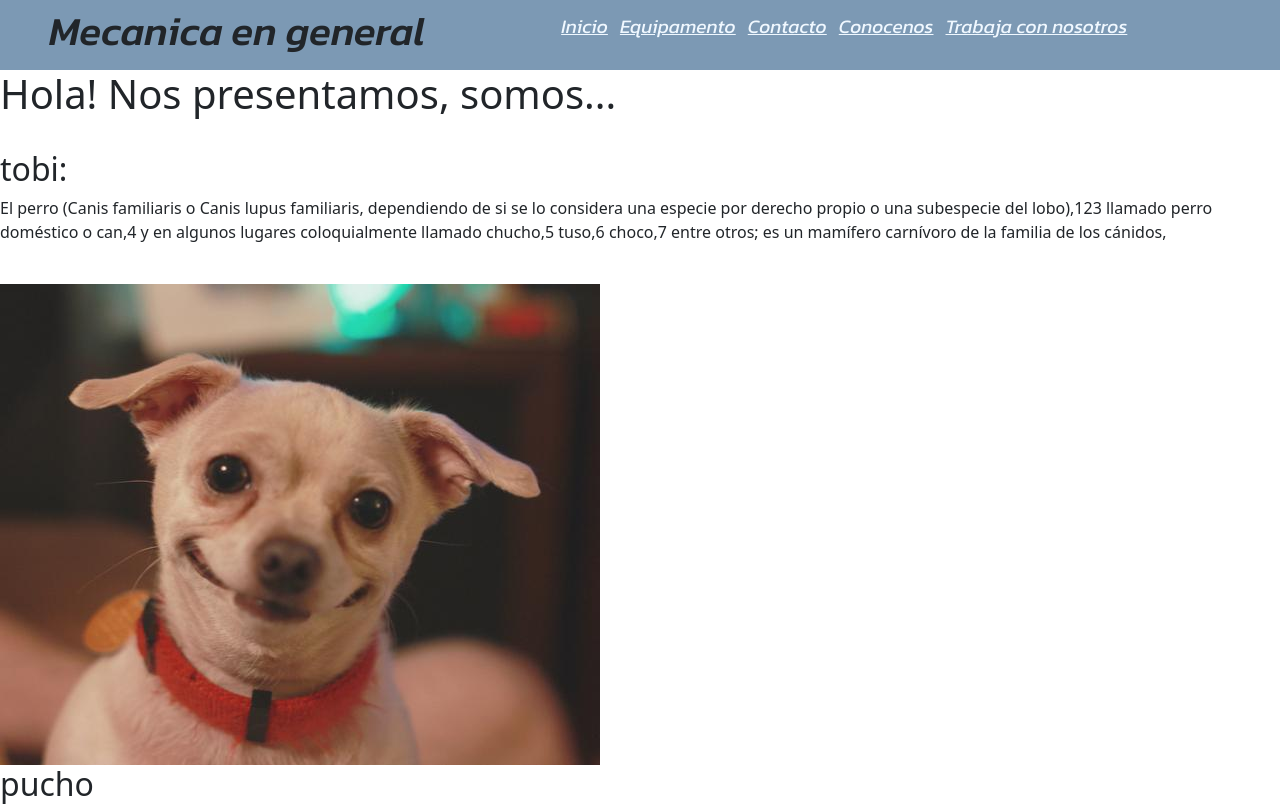
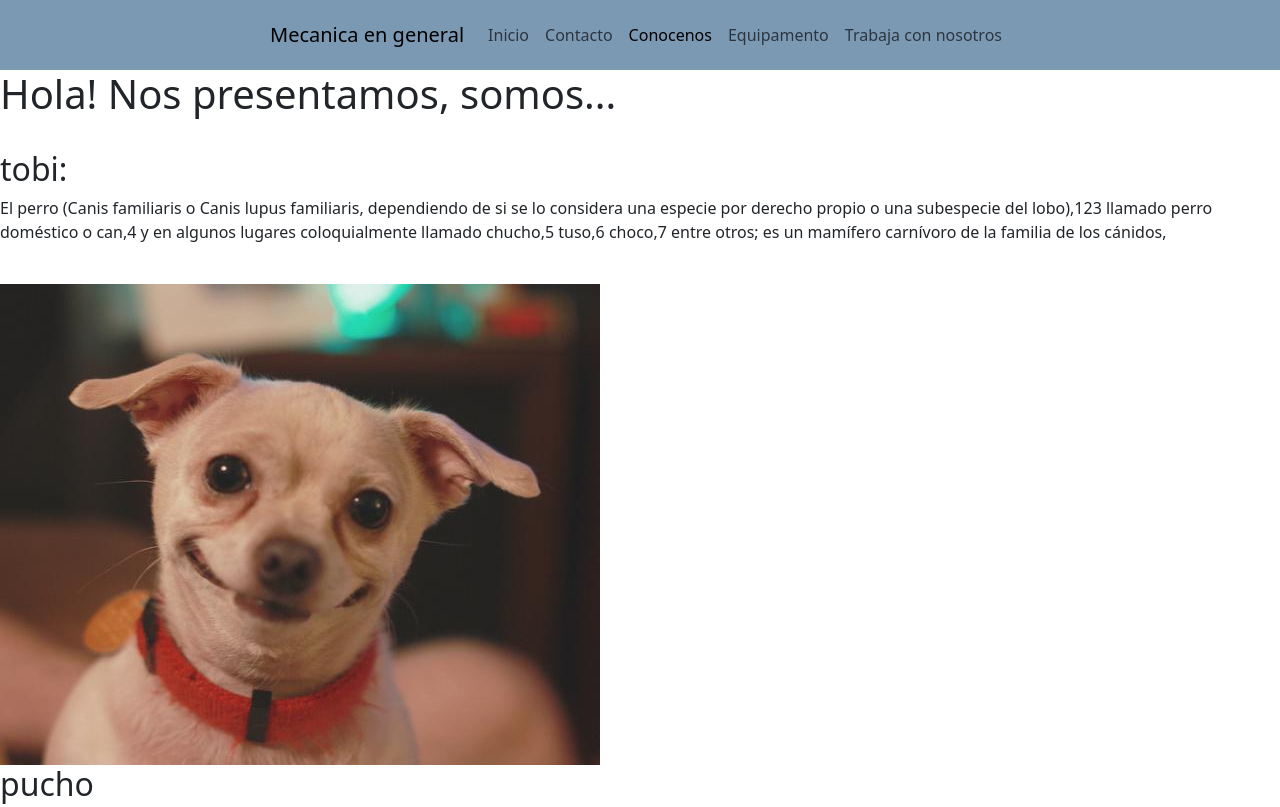
Before and after one commit to AlbertoPati/Proyecto-Alberto-Pati, a plain HTML site: page Pages/conocenos.html in a window 1280 px wide. Shown: the top 807 px of the page. Drawn offline with nearby package versions, Linux system fonts and the light colour scheme.

Commit message:
avances header

```diff
--- a/Pages/conocenos.html
+++ b/Pages/conocenos.html
@@ -16,27 +16,21 @@
     </head>
     <body>
         <header>
-            <h1 class="titulo-header">
-                Mecanica en general
-            </h1>
-            <ul class="menu-header">
-                <li class="item__header">
-                    <a class="subitem" href="../index.html">Inicio</a>
-                </li>
-                <li class="item__header">
-                    <a class="subitem" href="./equipamento.html">Equipamento</a>
-                </li>
-                <li class="item__header">
-                    <a class="subitem" href="./contacto.html">Contacto</a>
-                </li>
-                <li class="item__header">
-                    <a class="subitem" href="./conocenos.html">Conocenos</a>
-                </li>
-                <li class="item__header">
-                    <a class="subitem" href="./trabaja-con-nosotros.html">Trabaja con nosotros</a>
-                </li>
-            </ul>
-            <br>
+            <nav class="navbar navbar-expand-lg navbar-light" style="background-color: #7c99b4;">
+                <a class="navbar-brand" href="#">Mecanica en general</a>
+                <button class="navbar-toggler" type="button" data-toggle="collapse" data-target="#navbarNavAltMarkup" aria-controls="navbarNavAltMarkup" aria-expanded="false" aria-label="Toggle navigation">
+                  <span class="navbar-toggler-icon"></span>
+                </button>
+                <div class="collapse navbar-collapse" id="navbarNavAltMarkup">
+                  <div class="navbar-nav">
+                    <a class="nav-item nav-link" href="../index.html">Inicio</a>
+                    <a class="nav-item nav-link" href="./contacto.html">Contacto</a>
+                    <a class="nav-item nav-link active" href="./conocenos.html">Conocenos</a>
+                    <a class="nav-item nav-link" href="./equipamento.html">Equipamento</a>
+                    <a class="nav-item nav-link" href="./trabaja-con-nosotros.html">Trabaja con nosotros</a>
+                  </div>
+                </div>
+              </nav>
         </header>
         <main>
             <h1>
```
Also changed, not shown: Pages/contacto.html (+15 -21 lines), Pages/equipamento.html (+15 -21 lines), Pages/trabaja-con-nosotros.html (+15 -21 lines), index.html (+15 -23 lines).
